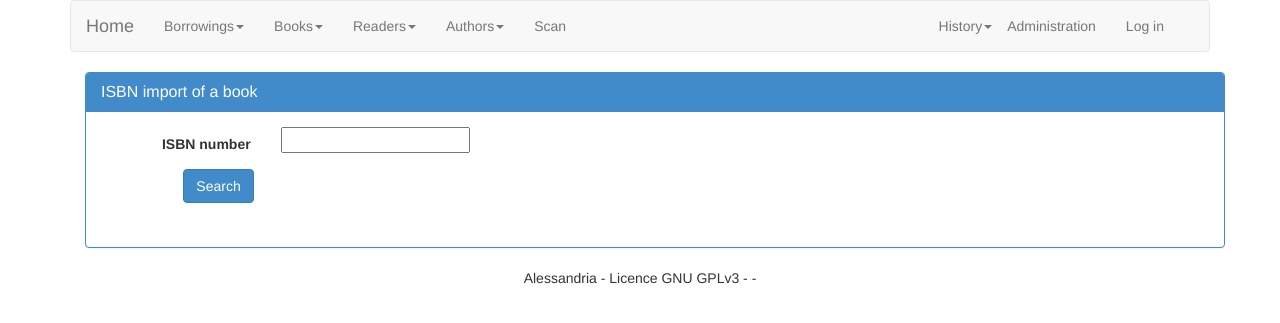
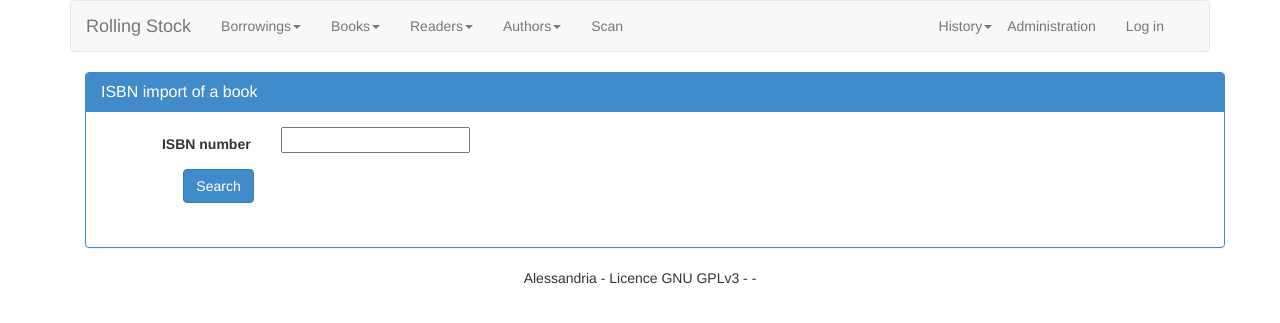
Before and after one commit to Ircam-WAM/Alessandria, a Django app: template alessandria/templates/alessandria/book_isbn_import.html in a window 1280 px wide. Shown: the top 323 px of the page. Run offline with Django 3.2, Linux system fonts and the light colour scheme; the template is opened without the code that fills it, so the values that code supplies are empty; parts of the project's set-up code (start-up, migrations or seed data) failed here and were passed over; some libraries are stand-ins or nearby versions.

Commit message:
rename site

```diff
--- a/alessandria/templates/alessandria/base_tpl.html
+++ b/alessandria/templates/alessandria/base_tpl.html
@@ -29,7 +29,7 @@
                             <span class="icon-bar"></span>
                             <span class="icon-bar"></span>
                         </button>
-                        <a class="navbar-brand" href="{% url 'alessandria:home' %}">{% trans "Home" %}</a>
+                        <a class="navbar-brand" href="{% url 'alessandria:home' %}">Rolling Stock</a>
                     </div>
                     <div class="navbar-collapse collapse">
                         <ul class="nav navbar-nav">
```
